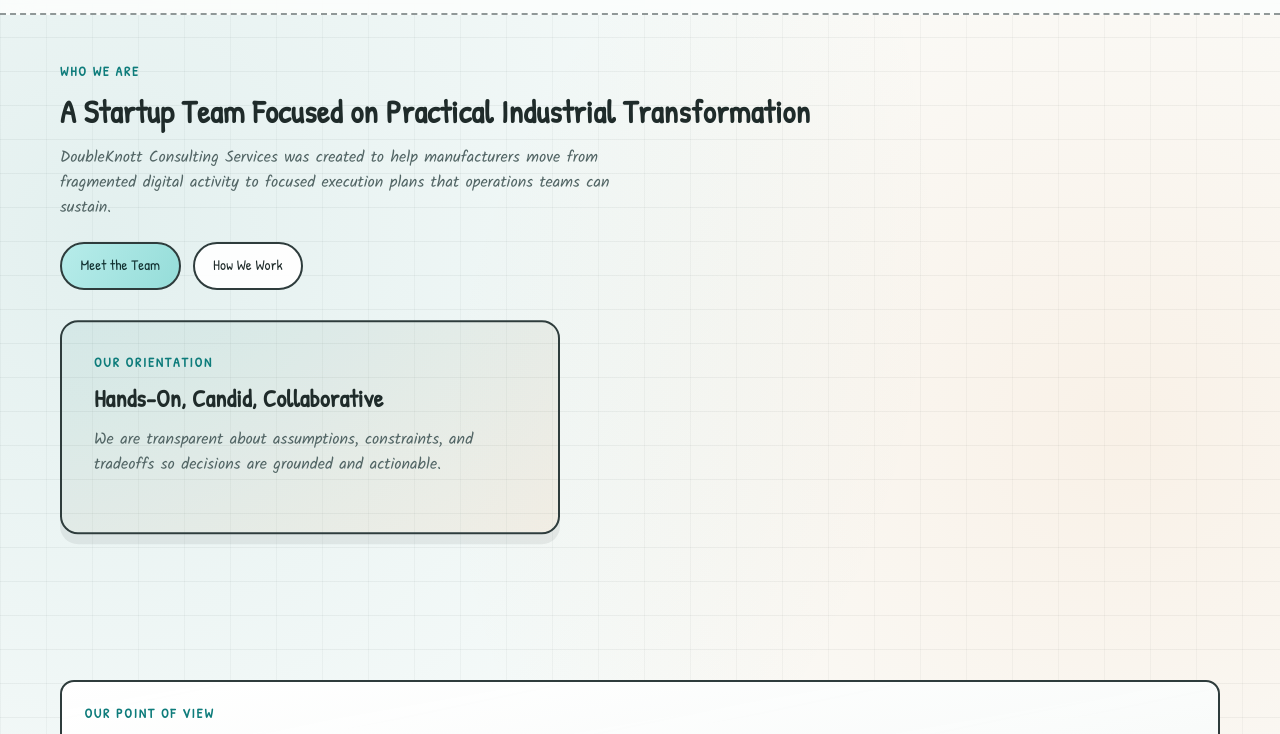
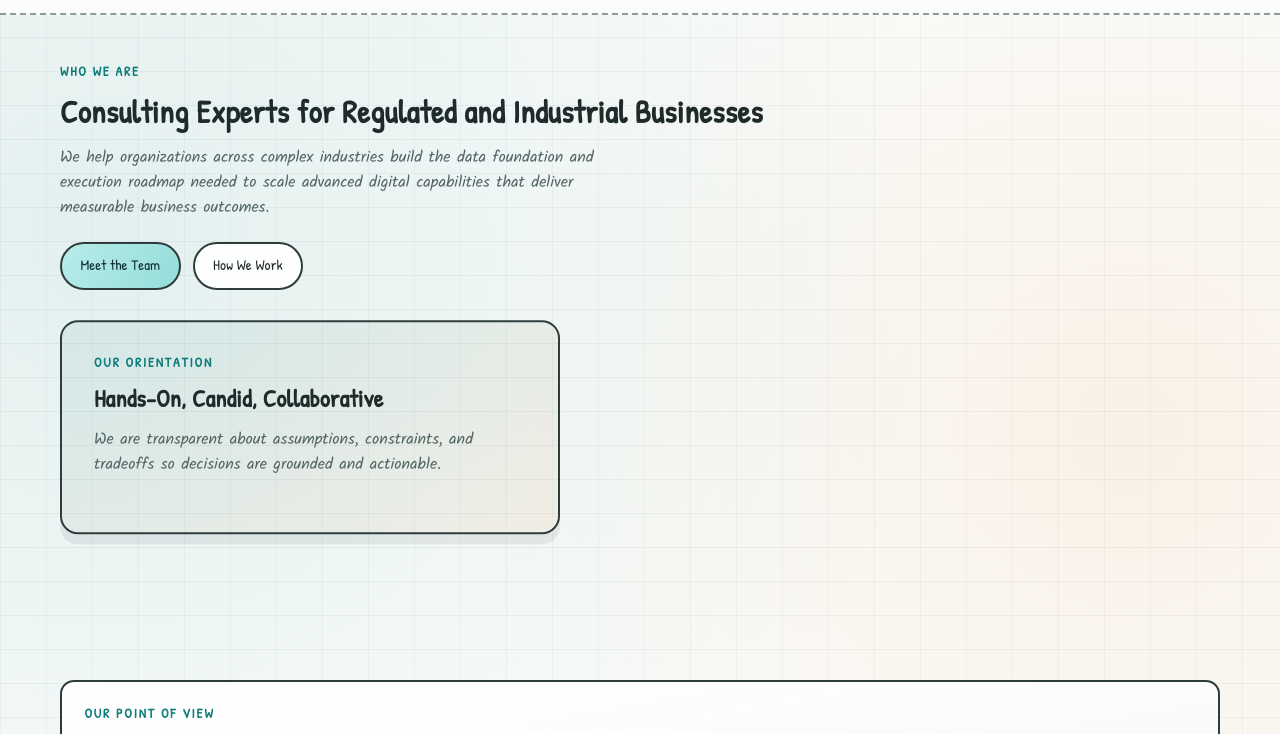
Before and after one commit to doubleknottconsulting-ai/doubleknottconsulting-ai.github.io, a plain HTML site: page about.html in a window 1280 px wide. Shown: the part 59-793 px from the top of the page. Drawn offline with Linux system fonts and the light colour scheme.

Commit message:
Standardize messaging and improve heading alignment across all pages
- Update hero descriptions on all pages to use consistent value proposition
- Add text-align: justify to h1 elements for full-width heading distribution
- Apply changes to about.html, services.html, insights.html, contact.html, and main.css

```diff
--- a/about.html
+++ b/about.html
@@ -34,10 +34,10 @@
           <div class="hero-layout">
             <div>
               <p class="kicker">Who We Are</p>
-              <h1>A Startup Team Focused on Practical Industrial Transformation</h1>
+              <h1>Consulting Experts for Regulated and Industrial Businesses</h1>
               <p>
-                DoubleKnott Consulting Services was created to help manufacturers move from fragmented digital activity
-                to focused execution plans that operations teams can sustain.
+                We help organizations across complex industries build the data foundation and execution roadmap needed
+                to scale advanced digital capabilities that deliver measurable business outcomes.
               </p>
               <div class="actions">
                 <a class="btn btn-primary pulse" href="contact.html">Meet the Team</a>
--- a/styles/main.css
+++ b/styles/main.css
@@ -164,6 +164,7 @@
 
 h1 {
   font-size: var(--h1);
+  text-align: justify;
 }
 
 h2 {
```
Also changed, not shown: contact.html (+2 -1 lines), insights.html (+2 -2 lines), services.html (+2 -2 lines).
